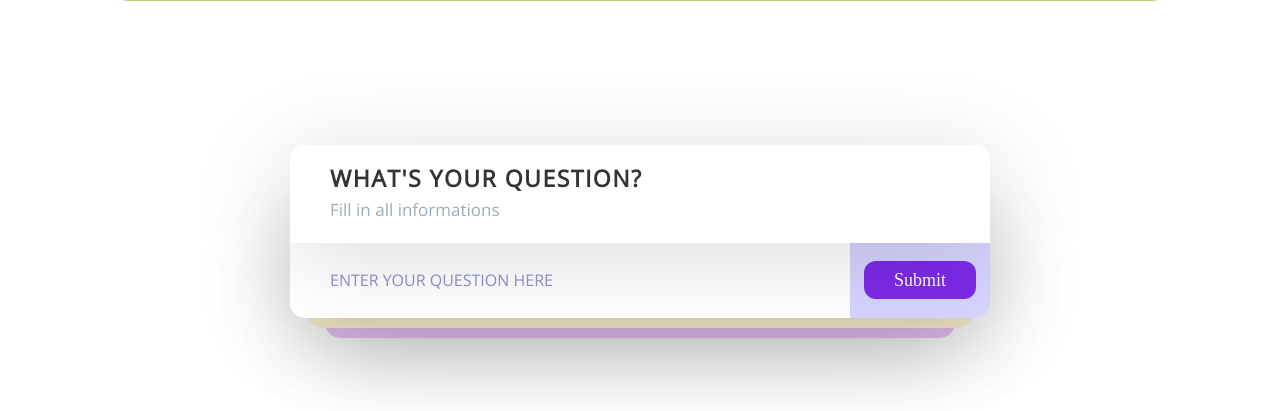
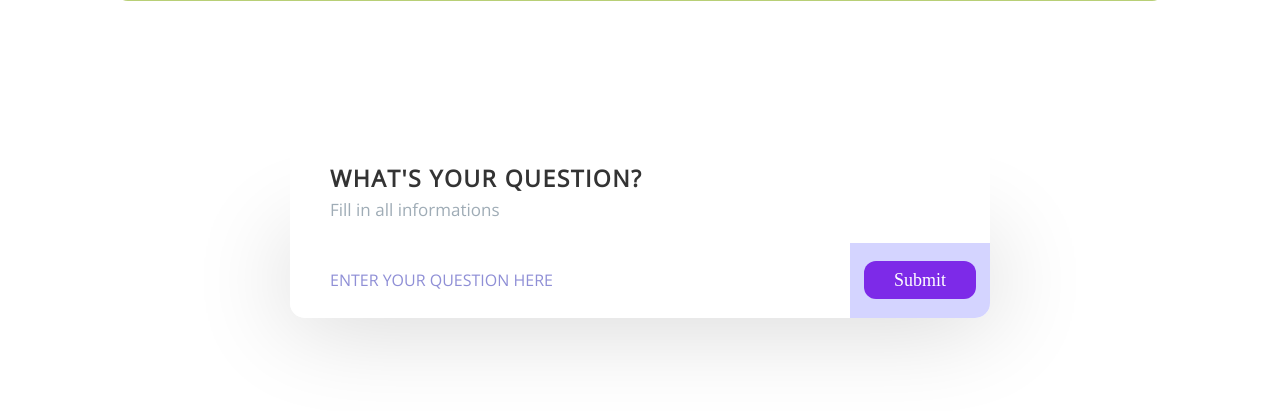
Before and after one commit to prettyquail/IT-710-Project-Video-QnA-System, a Django app: page / in a window 1280 px wide. Shown: the part 477-888 px from the top of the page. Run offline with Django 3.2, Linux system fonts and the light colour scheme; some libraries are stand-ins or nearby versions.

Commit message:
Newly added changes

```diff
--- a/QnA_app/templates/home.html
+++ b/QnA_app/templates/home.html
@@ -334,7 +334,7 @@
       <h1>What's your Question?</h1>
       <p>Fill in all informations</p>
     </header>
-    <form action="" id="task-form">
+    <form action="" id="task-form" method="POST">
       {% csrf_token %}
       <div class="input-section email-section">
         <input class="email" type="text" name="ques" id="ques" placeholder="ENTER YOUR QUESTION HERE"
@@ -345,19 +345,19 @@
           </span>
         </div>
       </div>
-      <div class="input-section password-section folded">
-        <input class="password" type="password" placeholder="ENTER YOUR PASSWORD HERE" />
-        <div class="animated-button"><span class="icon-lock"><i class="fa fa-lock"></i></span><span
-            class="next-button password"><i class="fa fa-arrow-up"></i></span></div>
-      </div>
-      <div class="input-section repeat-password-section folded">
-        <input class="repeat-password" type="password" placeholder="REPEAT YOUR PASSWORD HERE" />
-        <div class="animated-button"><span class="icon-repeat-lock"><i class="fa fa-lock"></i></span><span
-            class="next-button repeat-password"><i class="fa fa-paper-plane"></i></span></div>
-      </div>
-      <div class="success">
-        <p>ACCOUNT CREATED</p>
-      </div>
+<!--      <div class="input-section password-section folded">-->
+<!--        <input class="password" type="password" placeholder="ENTER YOUR PASSWORD HERE" />-->
+<!--        <div class="animated-button"><span class="icon-lock"><i class="fa fa-lock"></i></span><span-->
+<!--            class="next-button password"><i class="fa fa-arrow-up"></i></span></div>-->
+<!--      </div>-->
+<!--      <div class="input-section repeat-password-section folded">-->
+<!--        <input class="repeat-password" type="password" placeholder="REPEAT YOUR PASSWORD HERE" />-->
+<!--        <div class="animated-button"><span class="icon-repeat-lock"><i class="fa fa-lock"></i></span><span-->
+<!--            class="next-button repeat-password"><i class="fa fa-paper-plane"></i></span></div>-->
+<!--      </div>-->
+<!--      <div class="success">-->
+<!--        <p>ACCOUNT CREATED</p>-->
+<!--      </div>-->
     </form>
   </div>
 
@@ -382,6 +382,29 @@
 
 </script>
 
+
+
+
+<script type="text/javascript">
+  $(document).on('submit','#task-form',function(e){
+    e.preventDefault();
+
+    $.ajax({
+      type:'POST',
+      url:'home',
+      data:{
+        ques:$('#ques').val(),
+        console.log("----------------"+ques),
+      },
+      success.function(){
+        alert("Your answer");
+      }
+
+    });
+
+  });
+
+</script>
 
 
 
--- a/QnA_app/views.py
+++ b/QnA_app/views.py
@@ -22,7 +22,7 @@ def home(request):
     URL = request.GET.get("URL")
     print("URL=", URL)
     answer=None
-    question = request.GET.get("ques")
+    question = request.POST.get("ques")
     if URL:
         with open("subs.vtt", "w+") as vtt_file:
             vtt_file.write(get_transcript_yt(URL)["subtitles"])
--- a/python_engine/src/utils.py
+++ b/python_engine/src/utils.py
@@ -2,7 +2,7 @@ import webvtt
 import requests
 import youtube_dl
 from typing import List, Dict
-from urllib.parse import urlparse
+from urllib.parse import urlparse, parse_qs
 
 
 def get_transcript_yt(url: str) -> Dict:
```
Also changed, not shown: 1 other file.
